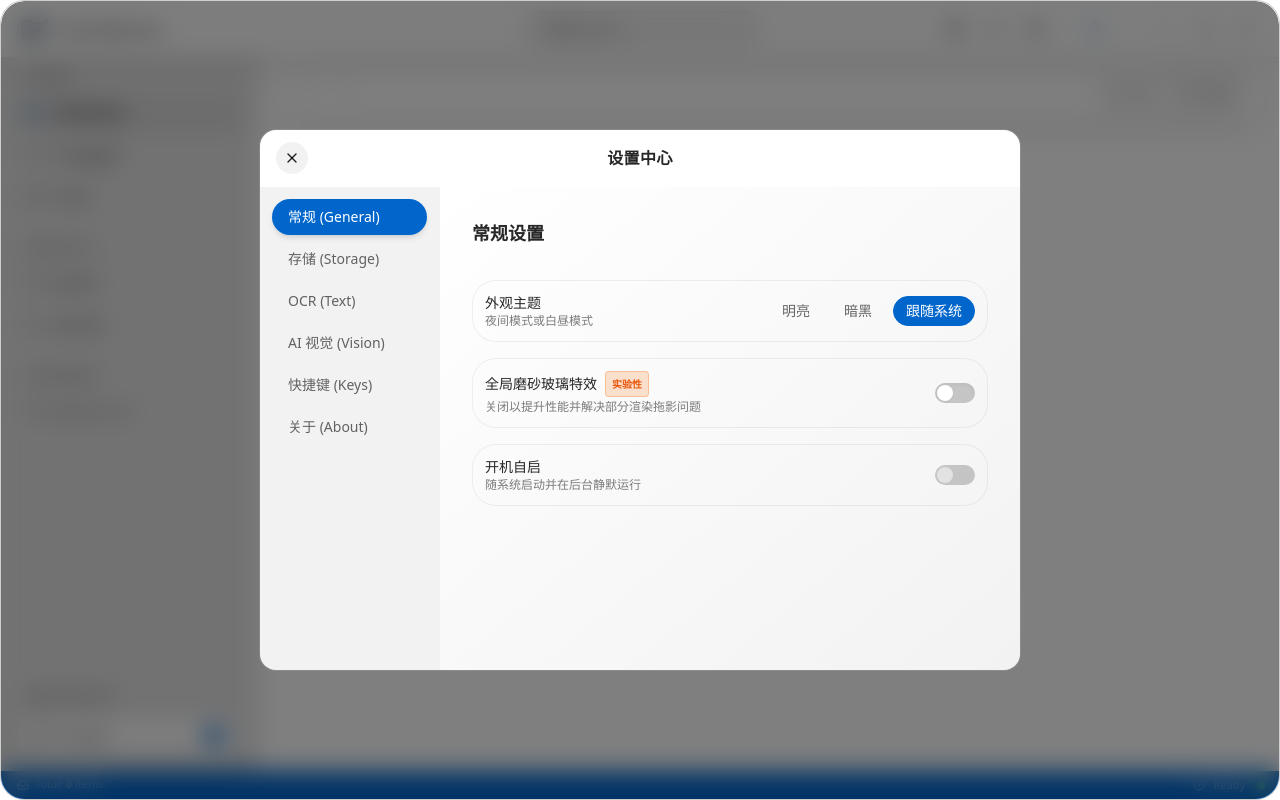
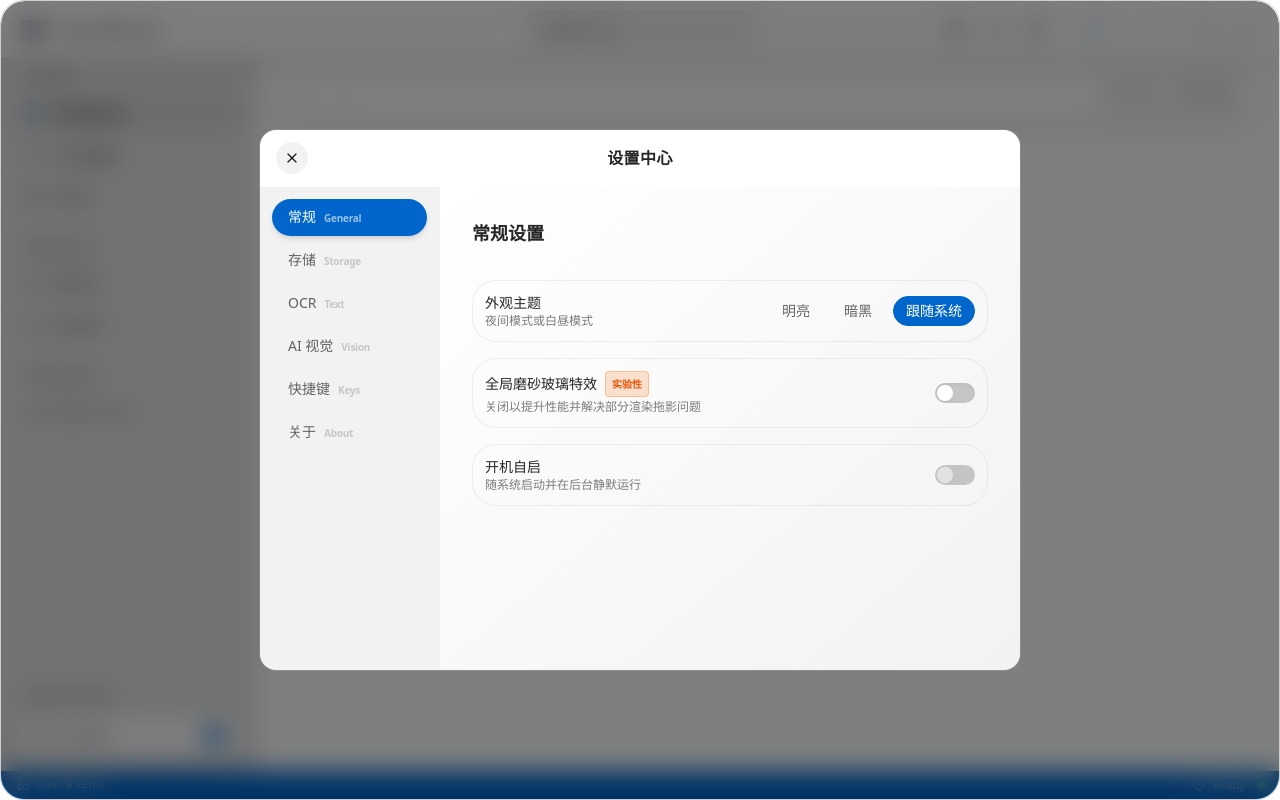
Before and after one commit to MintITes/QuickMemes, a React (Vite) app in the folder src/frontend/: page / in a window 1280 px wide. Both pictures are taken after a click on the button 1035 px from the left and 29 px from the top of the page. Built offline with nearby package versions, Linux system fonts and the light colour scheme.

Commit message:
feat: 添加托盘图标支持; 设置窗口界面标签的暗色子标签

```diff
--- a/src/frontend/react/components/settings/SettingsModal.tsx
+++ b/src/frontend/react/components/settings/SettingsModal.tsx
@@ -11,13 +11,13 @@ export function SettingsModal() {
 
     if (!isSettingsOpen) return null;
 
-    const tabs: { id: SettingsTab; label: string }[] = [
-        { id: 'general', label: '常规 (General)' },
-        { id: 'storage', label: '存储 (Storage)' },
-        { id: 'ocr', label: 'OCR (Text)' },
-        { id: 'ai', label: 'AI 视觉 (Vision)' },
-        { id: 'shortcuts', label: '快捷键 (Keys)' },
-        { id: 'about', label: '关于 (About)' }
+    const tabs: { id: SettingsTab; label: string; subLabel: string }[] = [
+        { id: 'general', label: '常规', subLabel: 'General' },
+        { id: 'storage', label: '存储', subLabel: 'Storage' },
+        { id: 'ocr', label: 'OCR', subLabel: 'Text' },
+        { id: 'ai', label: 'AI 视觉', subLabel: 'Vision' },
+        { id: 'shortcuts', label: '快捷键', subLabel: 'Keys' },
+        { id: 'about', label: '关于', subLabel: 'About' }
     ];
 
     const renderContent = () => {
@@ -186,13 +186,19 @@ export function SettingsModal() {
                                 key={tab.id}
                                 onClick={() => setActiveTab(tab.id)}
                                 className={clsx(
-                                    "px-4 py-2 text-left rounded-xl text-sm font-medium transition-all",
+                                    "px-4 py-2 text-left rounded-xl text-sm font-medium transition-all flex items-baseline gap-2",
                                     activeTab === tab.id
                                         ? "bg-accent text-white shadow-md shadow-accent/20"
                                         : "opacity-70 hover:opacity-100 hover:bg-black/5 dark:hover:bg-white/10"
                                 )}
                             >
-                                {tab.label}
+                                <span>{tab.label}</span>
+                                <span className={clsx(
+                                    "text-[10px] font-bold tracking-tight",
+                                    activeTab === tab.id ? "text-white/60" : "opacity-30"
+                                )}>
+                                    {tab.subLabel}
+                                </span>
                             </button>
                         ))}
                     </div>
```
Also changed, not shown: src/frontend/electron/main.ts (+103 -6 lines), src/frontend/public/tray-icon.png (added).
